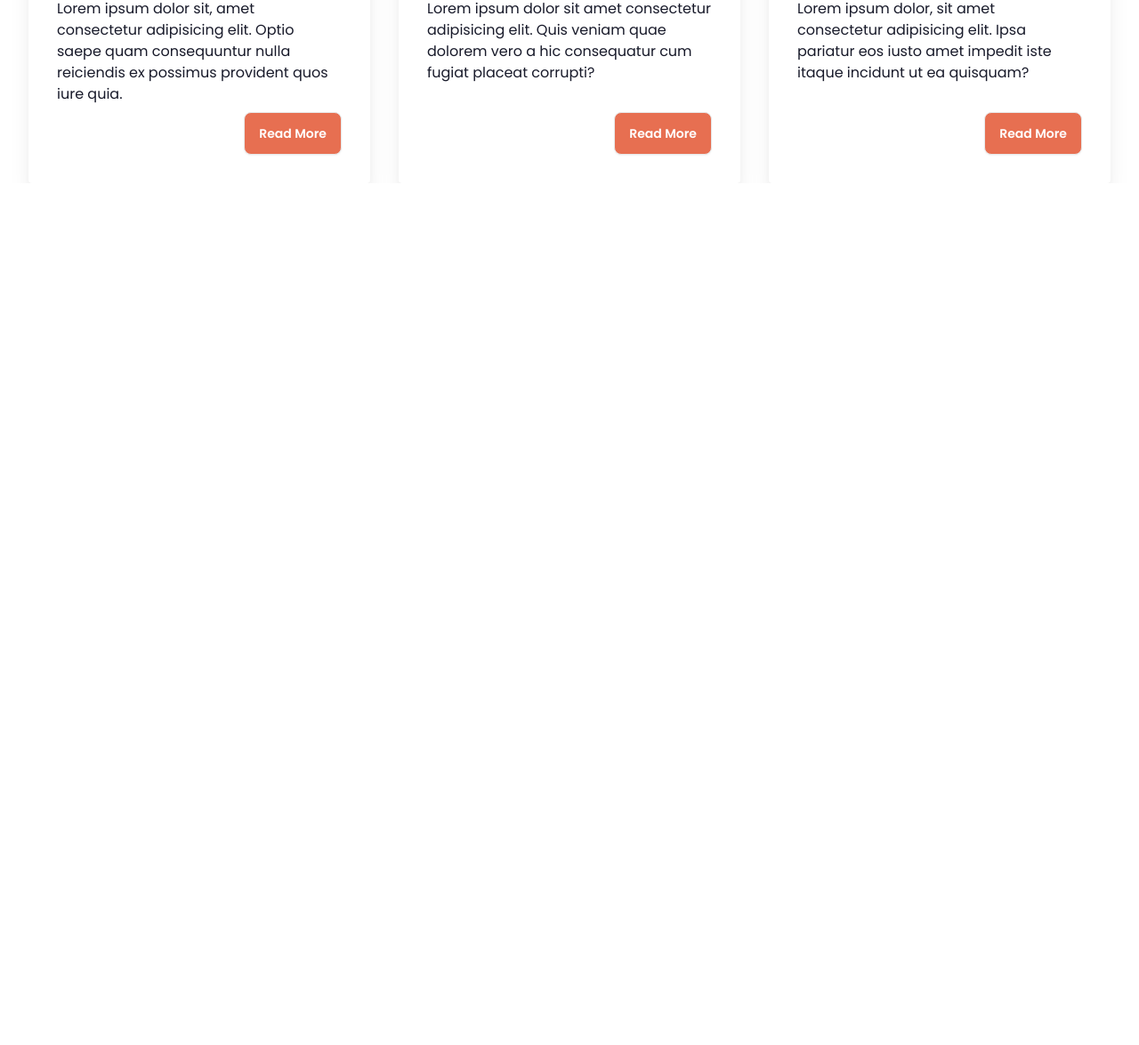
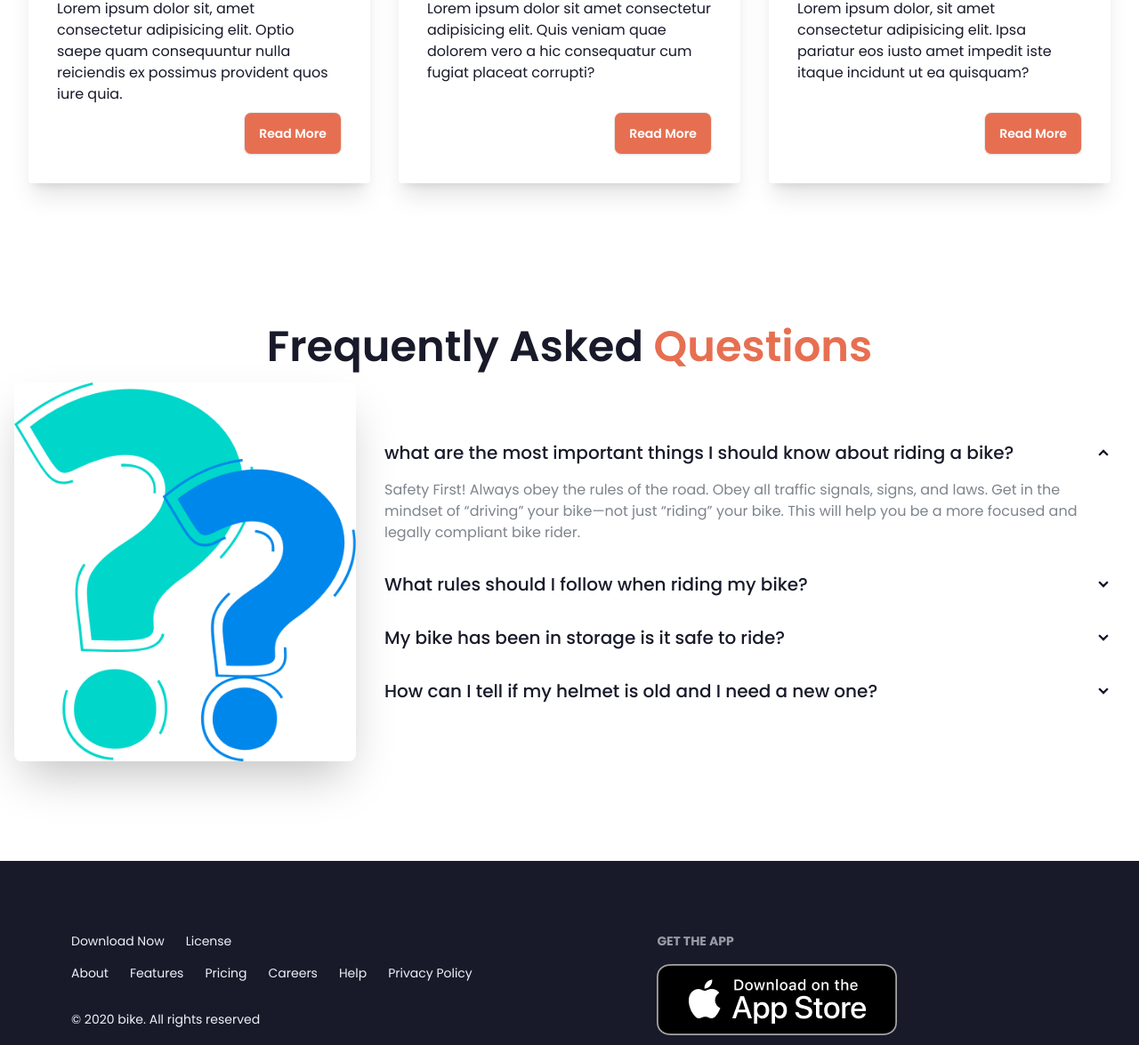
Before and after one commit to Suprotik007/biker-zone-project, a plain HTML site: page index.html in a window 1280 px wide. Shown: the part 1775-2950 px from the top of the page at 89% size. Before the commit the page ends 1981 px from the top, so only its background shows below. Drawn offline with nearby package versions, Linux system fonts and the light colour scheme.

Commit message:
added footer

```diff
--- a/index.html
+++ b/index.html
@@ -161,7 +161,7 @@
 
 <!-- main -->
     <main>
-      <section>
+      <section >
         <div>
           <h1 class=" font-semibold text-5xl text-center mt-16">
             Fetured Bikes In This Year
@@ -225,10 +225,86 @@
         </div>
          </div>
       </section>
+      <!-- faq -->
+       <section class="my-24 mx-auto">
+        <h1 class="font-semibold text-5xl mt-40 text-center">
+          Frequently Asked <span class=" text-bike-primary">Questions</span>
+        </h1>
+        <div >
+          <!-- faq-1 -->
+          <div class="hero">
+            <div class="hero-content flex-col lg:flex-row">
+              <img
+                src="./images/others/faq.png"
+                class="max-w-sm rounded-lg shadow-2xl" />
+                <!-- faq-2 -->
+              <div>
+                <div class="collapse collapse-arrow ">
+                  <input type="radio" name="my-accordion-2" checked="checked" />
+                  <div class="collapse-title text-xl font-medium">what are the most important things I should
+                    know about riding a bike?</div>
+                  <div class="collapse-content">
+                    <p class="text-[#7E848C]">Safety First! Always obey the rules of the road. Obey all traffic signals, signs, and laws. Get in the mindset of “driving” your bike—not just “riding” your bike. This will help you be a more focused and legally compliant bike rider. </p>
+                  </div>
+                </div>
+                <div class="collapse collapse-arrow bg-">
+                  <input type="radio" name="my-accordion-2" />
+                  <div class="collapse-title text-xl font-medium">What rules should I follow when riding my bike?</div>
+                  <div class="collapse-content">
+
+                  </div>
+                  <div class="collapse collapse-arrow bg-">
+                    <input type="radio" name="my-accordion-2" />
+                    <div class="collapse-title text-xl font-medium">My bike has been in storage is it safe to ride?</div>
+                    <div class="collapse-content">
+
+                    </div>
+                </div>
+                <div class="collapse collapse-arrow ">
+                  <input type="radio" name="my-accordion-2" />
+                  <div class="collapse-title text-xl font-medium">How can I tell if my helmet is old and I need a
+                    new one?</div>
+                  <div class="collapse-content">
+
+                  </div>
+                </div>
+              </div>
+            </div>
+          </div>
+        </div>
+       </section>
     </main>
 <!-- footer -->
     <footer>
+      <footer class="footer bg-neutral text-neutral-content p-20">
+        <aside>
 
+          <ul class="flex gap-6">
+            <li>Download Now</li>
+            <li>License</li>
+          </ul>
+
+          <ul class="flex gap-6 mt-2">
+<li>About</li>
+<li>Features</li>
+<li>Pricing</li>
+<li>Careers</li>
+<li>Help</li>
+<li>Privacy Policy</li>
+          </ul>
+          <p class="mt-6">© 2020 bike. All rights reserved</p>
+        </aside>
+        <nav>
+          <h6 class="footer-title">Get The App</h6>
+          <div class="grid grid-flow-col-1 gap-4">
+
+            <a href=""><img src="./images/others/ios.png" alt=""></a>
+            <a href=""><img src="./images/others/android.png" alt=""></a>
+
+          </div>
+        </nav>
+
+      </footer>
     </footer>
 </body>
 </html>
```
